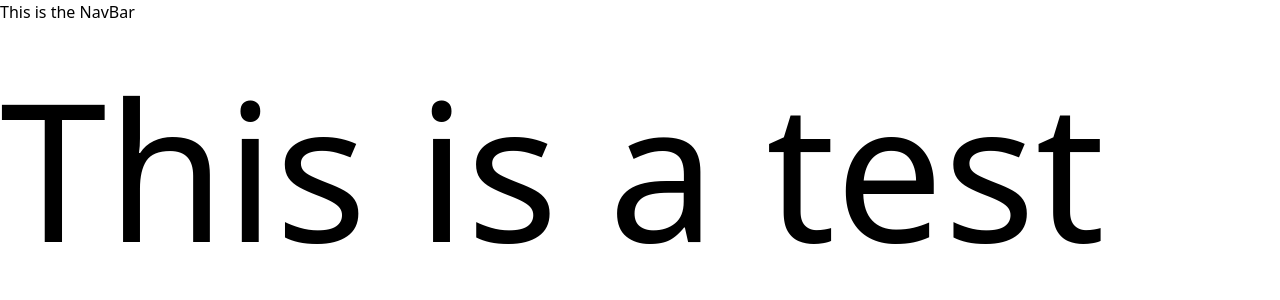
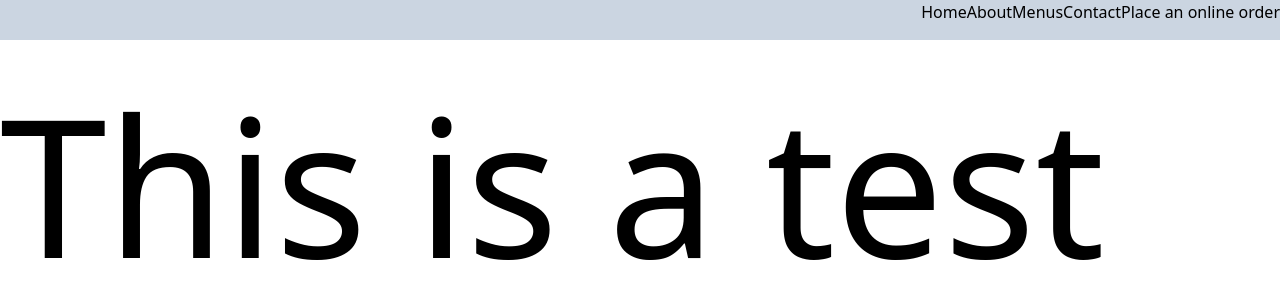
Before and after one commit to Baottran21/Mi_Tierra, a React (Vite) app: page / in a window 1280 px wide. Shown: the top 300 px of the page. Built offline with nearby package versions, Linux system fonts and the light colour scheme.

Commit message:
Updating to main

```diff
--- a/src/App.jsx
+++ b/src/App.jsx
@@ -1,4 +1,4 @@
-import NavBar from "./components/Nav";
+import NavBar from "./components/Navigation/Nav";
 
 function App() {
   return (
--- a/src/components/Nav.jsx
+++ /dev/null
@@ -1,9 +0,0 @@
-const NavBar = () => {
-  return (
-    <>
-      <h1>This is the NavBar</h1>
-    </>
-  );
-};
-
-export default NavBar;
--- /dev/null
+++ b/src/components/Navigation/Nav.jsx
@@ -0,0 +1,17 @@
+const NavBar = () => {
+  return (
+    <>
+      <div className="h-[5vh] w-full bg-slate-300 ">
+        <nav className="flex flex-row cursor-pointer justify-end">
+          <h1>Home</h1>
+          <h1>About</h1>
+          <h1>Menus</h1>
+          <h1>Contact</h1>
+          <h1>Place an online order</h1>
+        </nav>
+      </div>
+    </>
+  );
+};
+
+export default NavBar;
```
Also changed, not shown: src/components/Navigation/NavContext.jsx (added).
